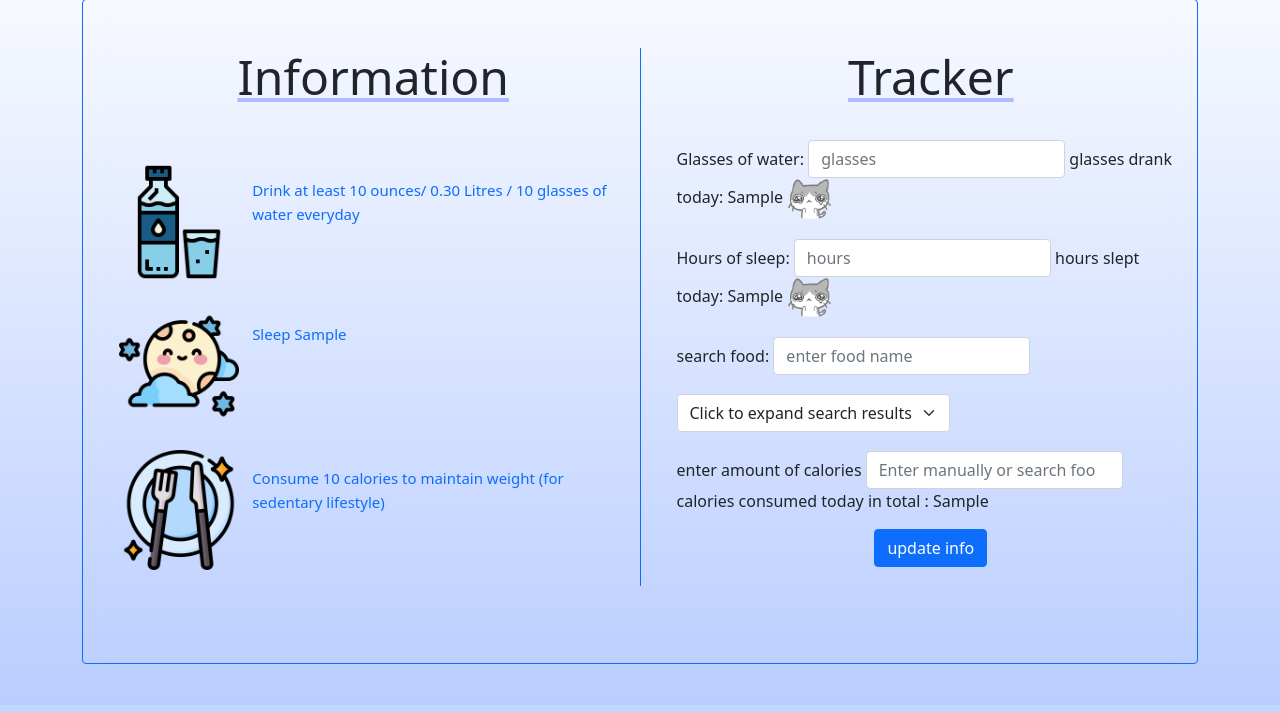
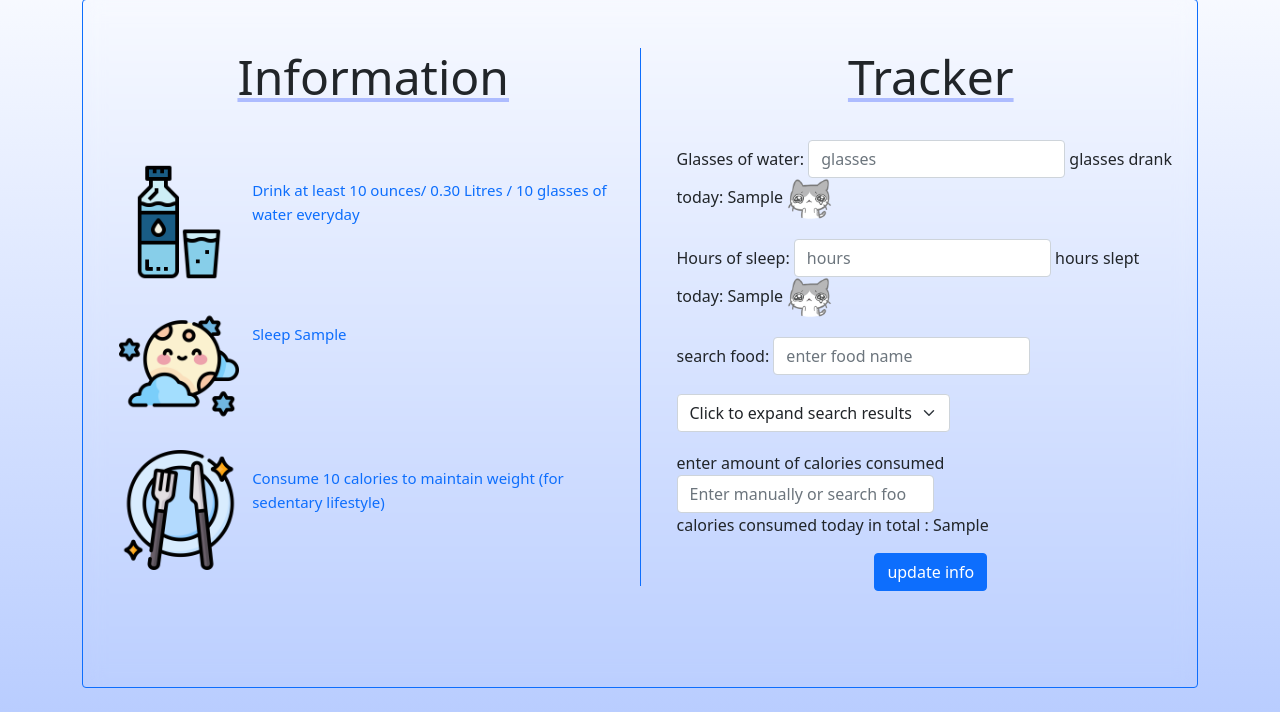
Before and after one commit to manaswii/healthapp, a Flask app: template templates/index.html in a window 1280 px wide. Shown: the part 95-807 px from the top of the page. Before the commit the page ends 759 px from the top, so only its background shows below. Run offline with Flask 2, Linux system fonts and the light colour scheme; the template is opened without the code that fills it: most values are stand-ins (such as "Sample title", 1, 10 or a date in 2020); some libraries are stand-ins or nearby versions.

Commit message:
small spelling

```diff
--- a/templates/index.html
+++ b/templates/index.html
@@ -129,7 +129,7 @@
         </div>
 
         <div class="form-group">
-            <label for="calories"> enter amount of calories </label>
+            <label for="calories"> enter amount of calories consumed</label>
             <input autocomplete="off" class="form-control" id="calories" name="calories" placeholder="Enter manually or search food" type="number" step = "any">
             <br>calories consumed today in total : {{caloriesConsumed}}
         </div>
```
